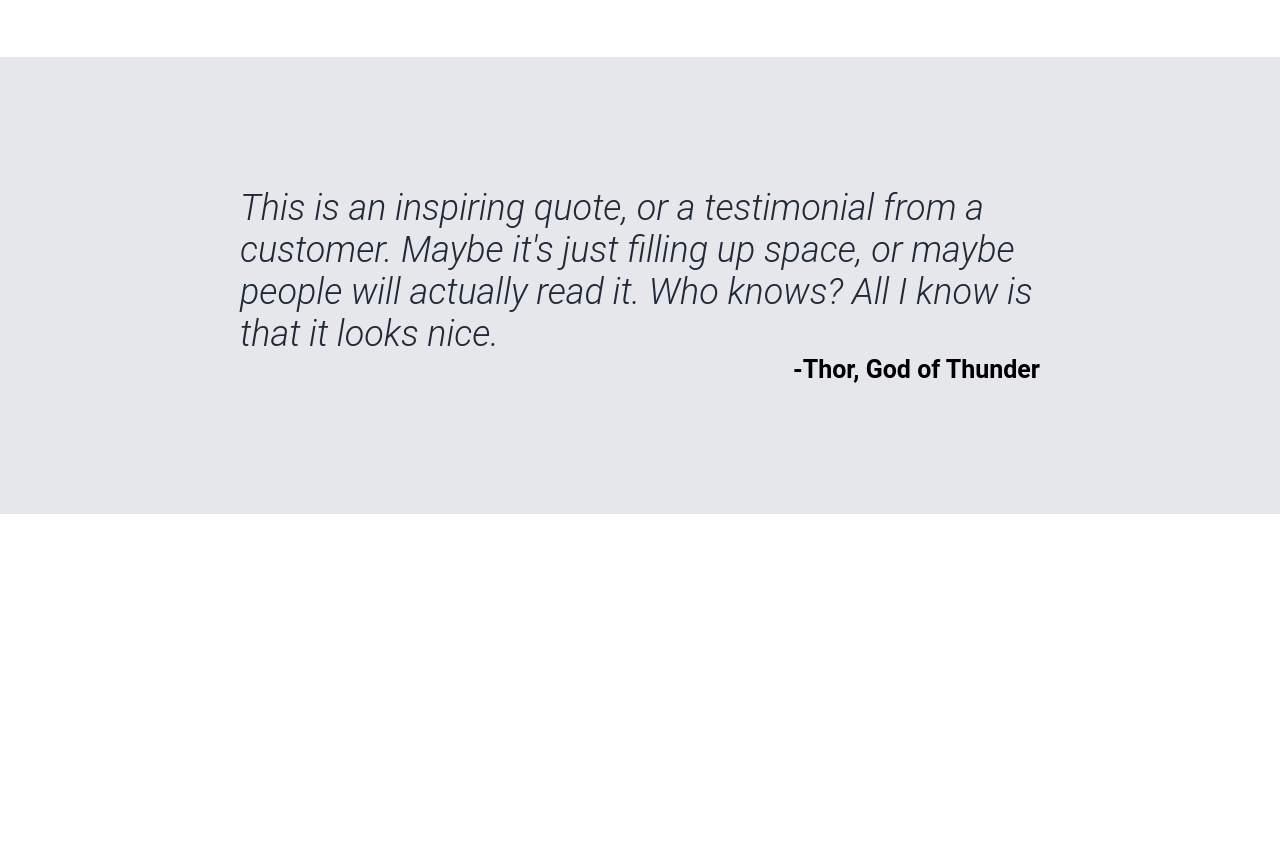
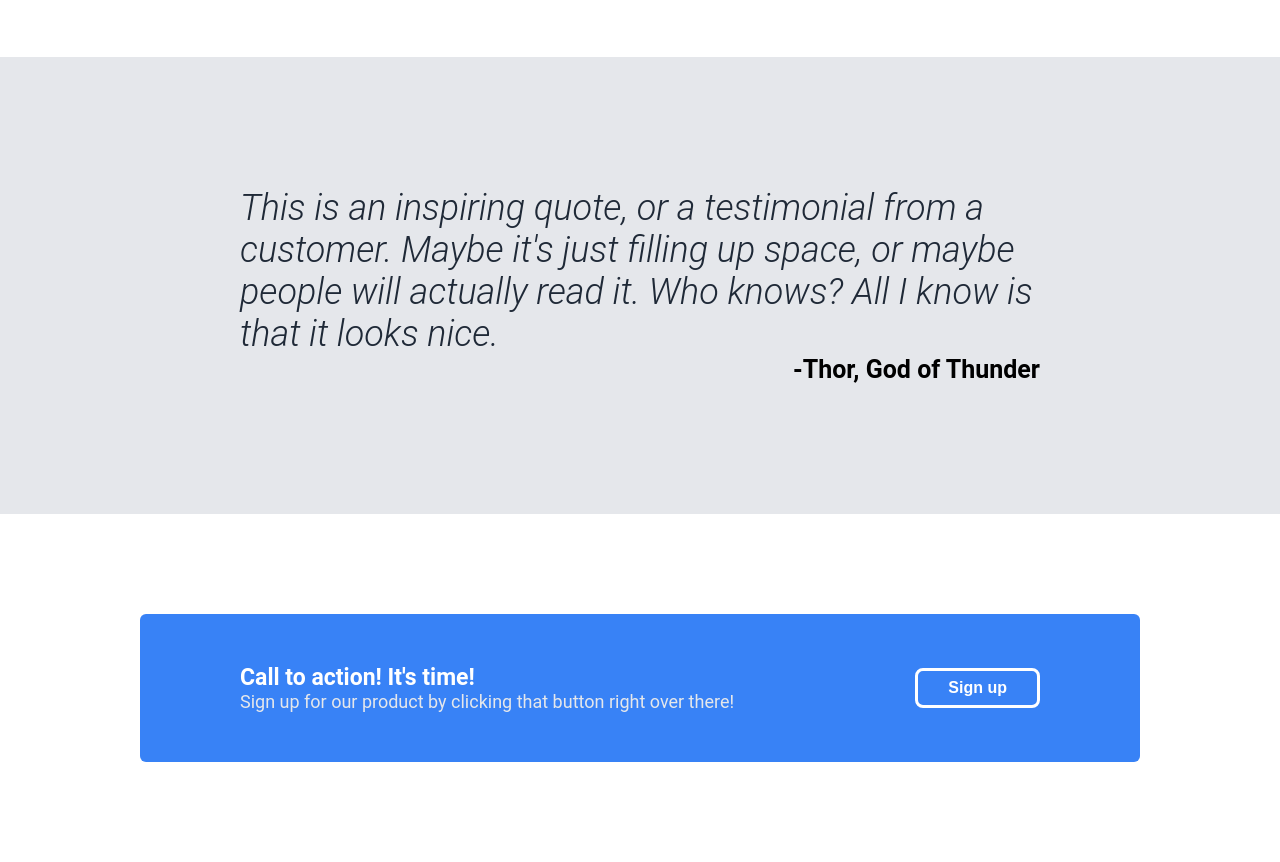
Before and after one commit to sidobelei/landing-page, a plain HTML site: page index.html in a window 1280 px wide. Shown: the part 994-1856 px from the top of the page. Before the commit the page ends 1508 px from the top, so only its background shows below. Drawn offline with Linux system fonts and the light colour scheme.

Commit message:
Add call to action section to landing page

```diff
--- a/index.html
+++ b/index.html
@@ -54,5 +54,15 @@
             <p class="quote">This is an inspiring quote, or a testimonial from a customer. Maybe it's just filling up space, or maybe people will actually read it. Who knows? All I know is that it looks nice.</p>
             <div class="author">-Thor, God of Thunder</div>
         </div>
+
+        <div class="call-container">
+            <div class="call-box">
+                <div class="call-content">
+                    <div class="call-header">Call to action! It's time!</div>
+                    <div class="call-text">Sign up for our product by clicking that button right over there!</div>
+                </div>
+                <button class="action-button">Sign up</button>
+            </div>
+        </div>
     </body>
 </html>
--- a/style.css
+++ b/style.css
@@ -135,3 +135,39 @@ button {
     font-size: 25px;
     font-weight: bold;
 }
+
+.call-container {
+    display: flex;
+    justify-content: center;
+    align-items: center;
+    padding-top: 100px;
+    padding-bottom: 100px;
+}
+
+.call-box {
+    display: flex;
+    justify-content: space-between;
+    align-items: center;
+    background-color: #3882F6;
+    width: 800px;
+    padding: 50px 100px;
+    border-radius: 6px;
+
+}
+
+.call-header {
+    color: white;
+    font-weight: bold;
+    font-size: 23px;
+}
+
+.call-text {
+    color: #E5E7EB;
+    font-size: 18px;
+
+}
+
+.action-button {
+    border: solid white;
+    font-size: 16px;
+}
```
